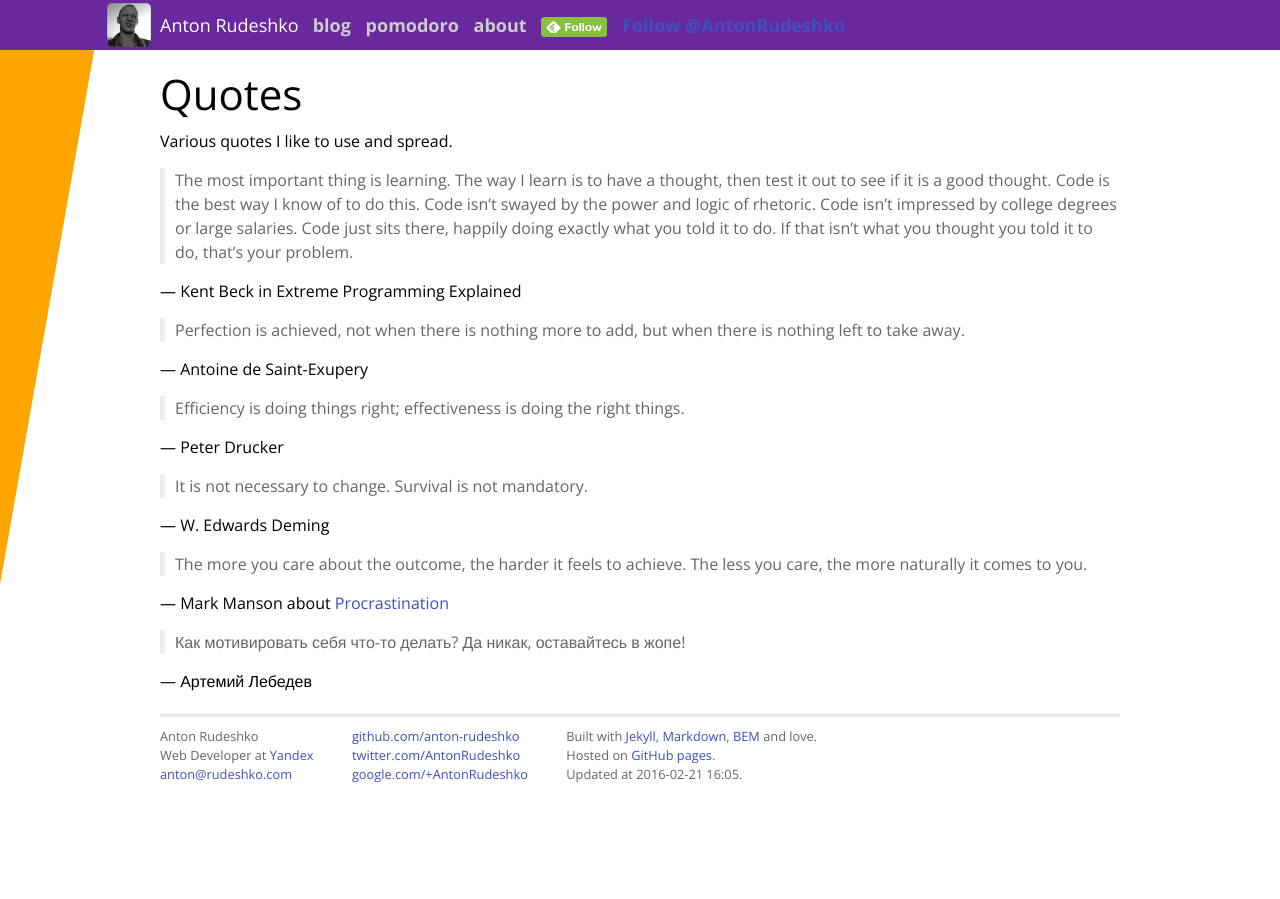
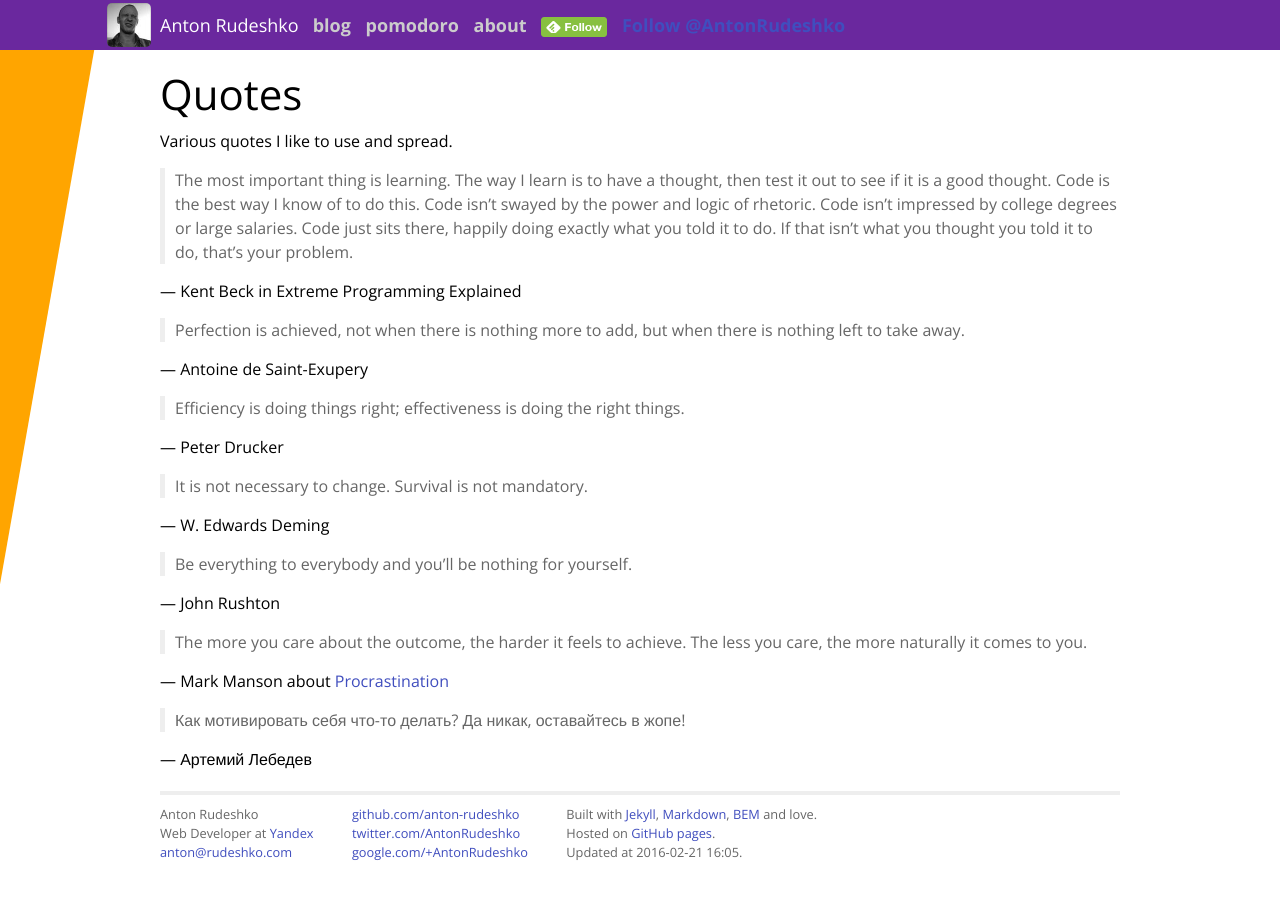
Before and after one commit to anton-rudeshko/anton-rudeshko.github.io, a Jekyll site: the page built from quotes/index.md, in a window 1280 px wide. Built offline with Jekyll 4.4.1, drawn with Linux system fonts in a browser that asks for light colours; comment, search, counter and statistics services are not loaded.

Commit message:
Added John Rushton quote

```diff
--- a/quotes/index.md
+++ b/quotes/index.md
@@ -26,6 +26,10 @@ If that isn't what you thought you told it to do, that's your problem.
 
 — W. Edwards Deming
 
+> Be everything to everybody and you’ll be nothing for yourself.
+
+— John Rushton
+
 > The more you care about the outcome, the harder it feels to achieve. The less you care, the more naturally it comes to you.
 
 — Mark Manson about [Procrastination](http://markmanson.net/procrastination)
```
